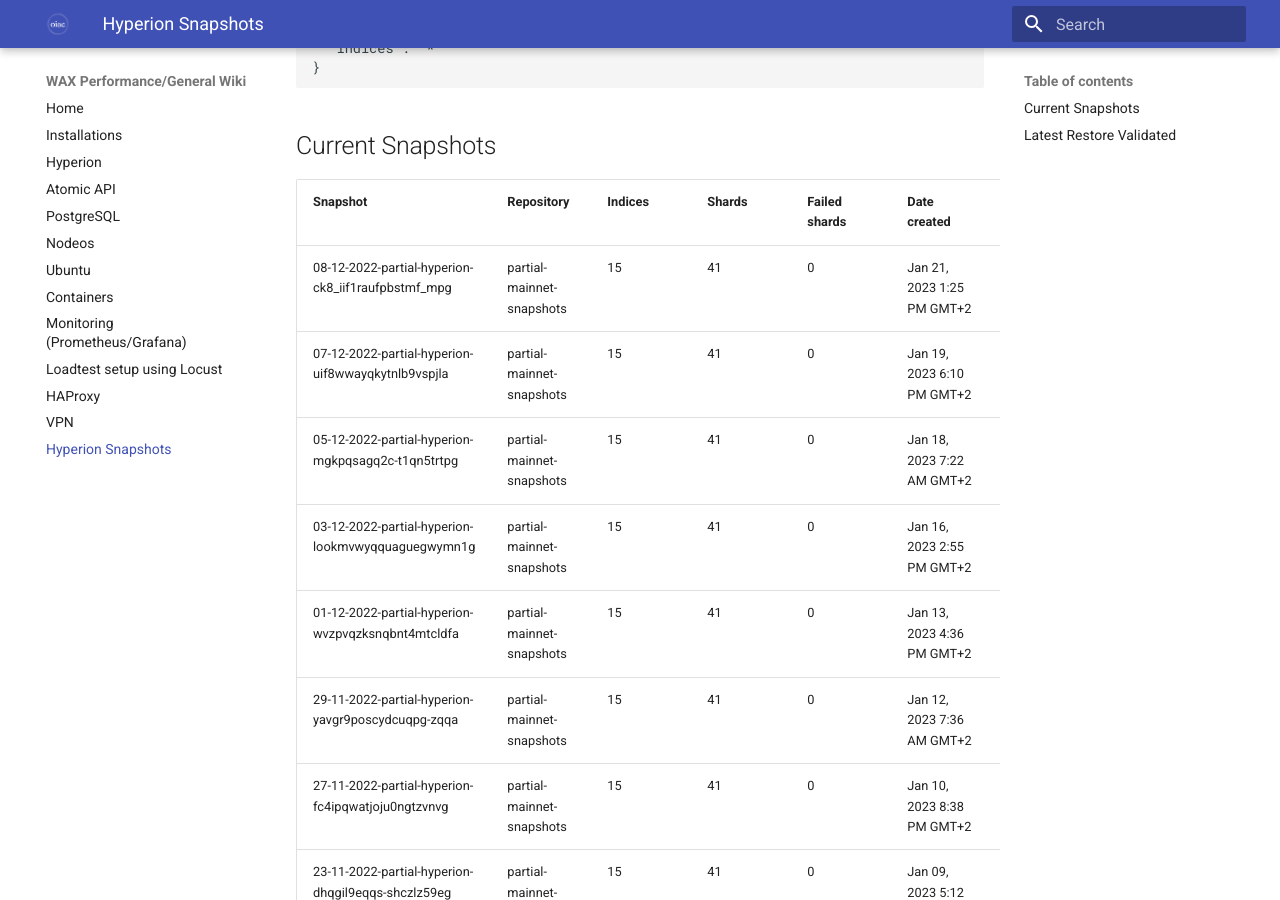
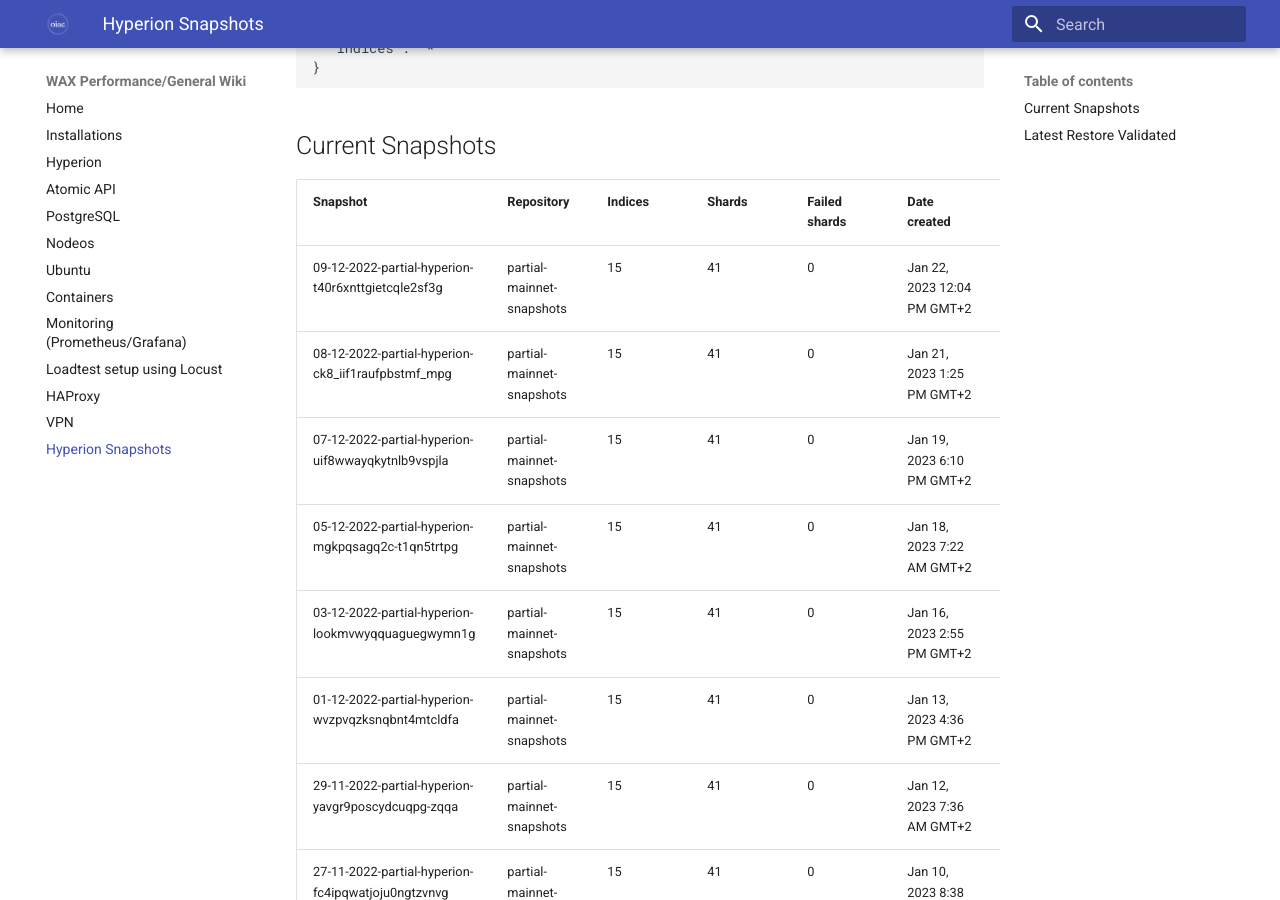
Before and after one commit to oneinacillian/wiki, an MkDocs documentation site: the page built from docs/snapshots.md, in a window 1280 px wide and 900 px high, scrolled down 2022 px. Built offline with MkDocs 1.6.1 and Material for MkDocs 9.7.7, drawn with Linux system fonts in a browser that asks for light colours.

Commit message:
snapshot added for 09/12/2022 to maintain 6 weeks of partial data

```diff
--- a/docs/snapshots.md
+++ b/docs/snapshots.md
@@ -60,6 +60,7 @@
 
 | Snapshot                                           | Repository                | Indices | Shards | Failed shards | Date created                | Duration |
 |----------------------------------------------------|---------------------------|---------|--------|---------------|-----------------------------|----------|
+| 09-12-2022-partial-hyperion-t40r6xnttgietcqle2sf3g | partial-mainnet-snapshots | 15      | 41     | 0             | Jan 22, 2023 12:04 PM GMT+2 | 33s      |
 | 08-12-2022-partial-hyperion-ck8_iif1raufpbstmf_mpg | partial-mainnet-snapshots | 15      | 41     | 0             | Jan 21, 2023 1:25 PM GMT+2  | 36s      |
 | 07-12-2022-partial-hyperion-uif8wwayqkytnlb9vspjla | partial-mainnet-snapshots | 15      | 41     | 0             | Jan 19, 2023 6:10 PM GMT+2  | 40s      |
 | 05-12-2022-partial-hyperion-mgkpqsagq2c-t1qn5trtpg | partial-mainnet-snapshots | 15      | 41     | 0             | Jan 18, 2023 7:22 AM GMT+2  | 39s      |
```
